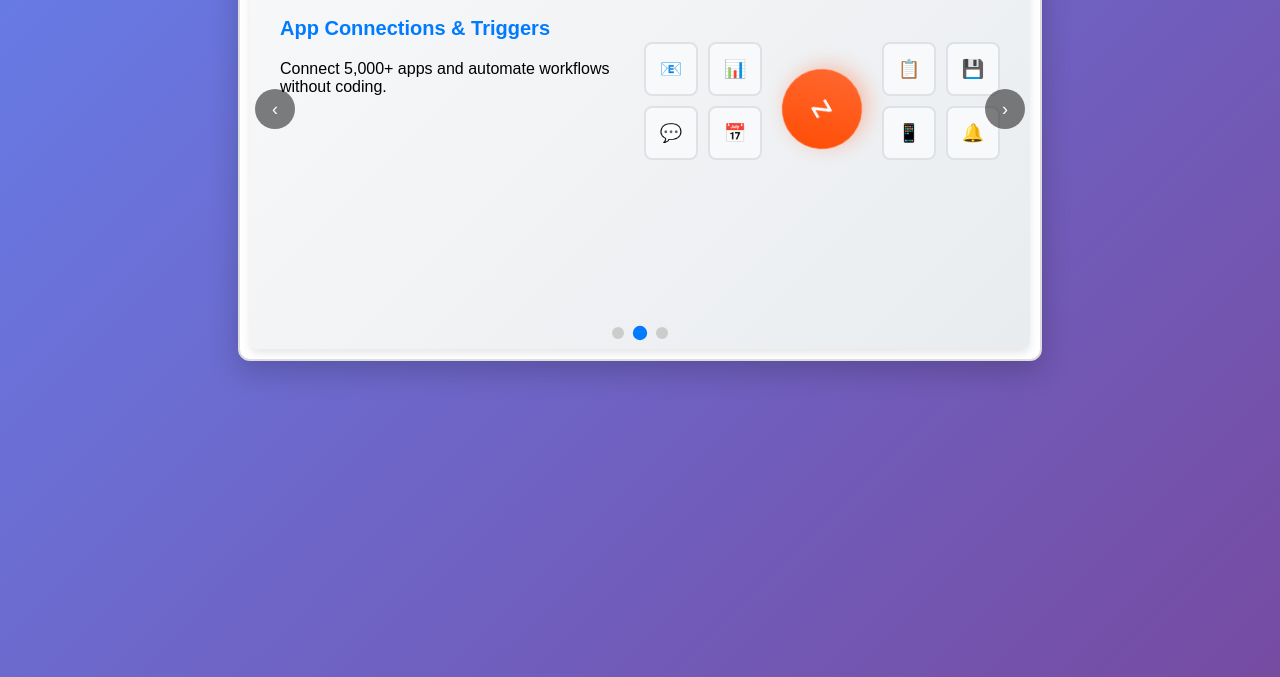
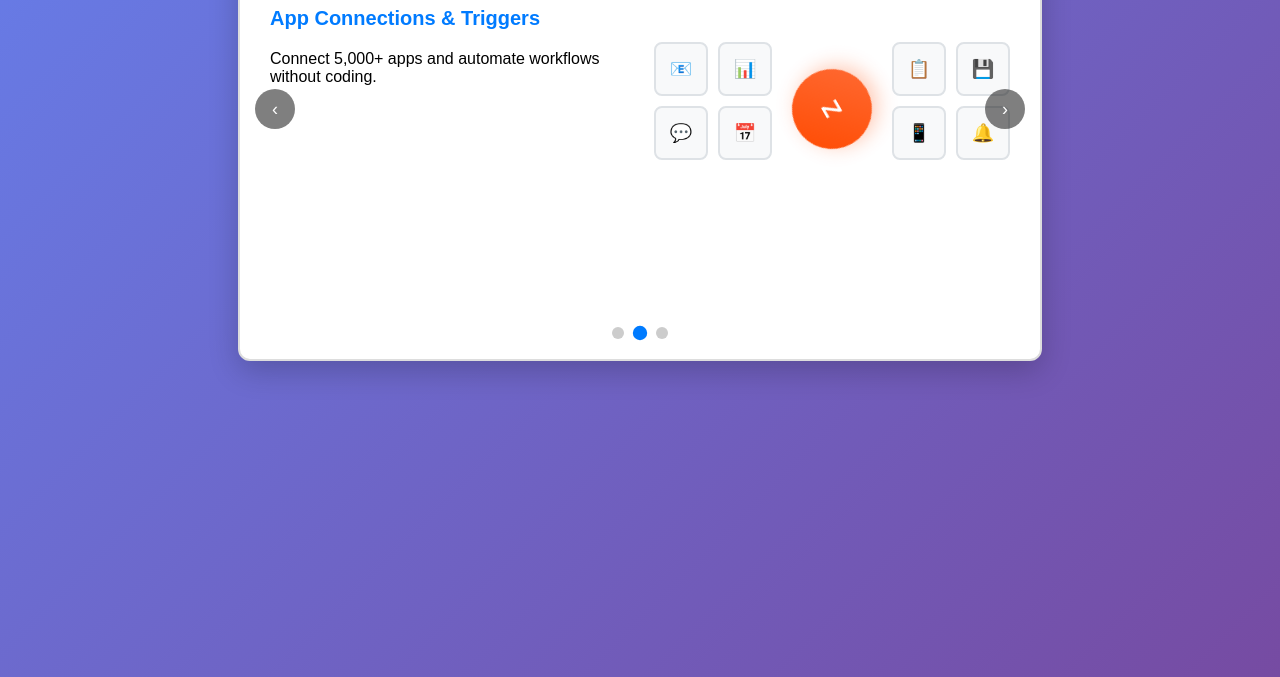
Before and after one commit to Sujamm/my-animation, a plain HTML site: page index.html in a window 1280 px wide. Shown: the part 163-840 px from the top of the page. Drawn offline with Linux system fonts and the light colour scheme.

Commit message:
remove duplicate slide css styling and fixed issue on top margin

```diff
--- a/index.html
+++ b/index.html
@@ -231,15 +231,6 @@
             100% { background: #e9ecef; }
         }
 
-        /* Adding some visual polish */
-        .slide {
-            background: linear-gradient(135deg, #f8f9fa, #e9ecef);
-            border-radius: 8px;
-            margin: 10px;
-            width: calc(100% - 20px);
-            height: calc(100% - 20px);
-            box-shadow: 0 4px 8px rgba(0,0,0,0.1);
-        }
         /* Progress dots styling */
         .progress-bar {
             position: absolute;
```
